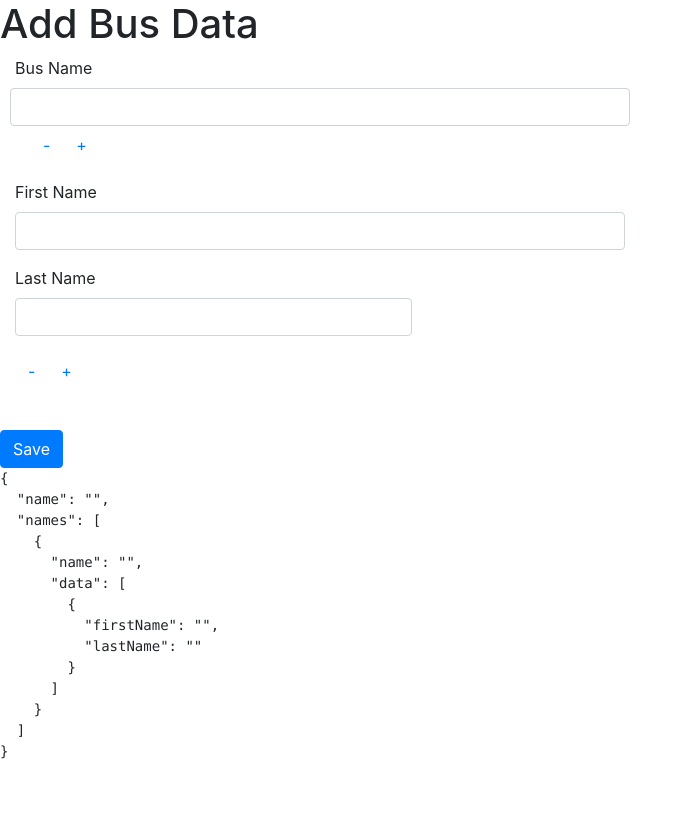
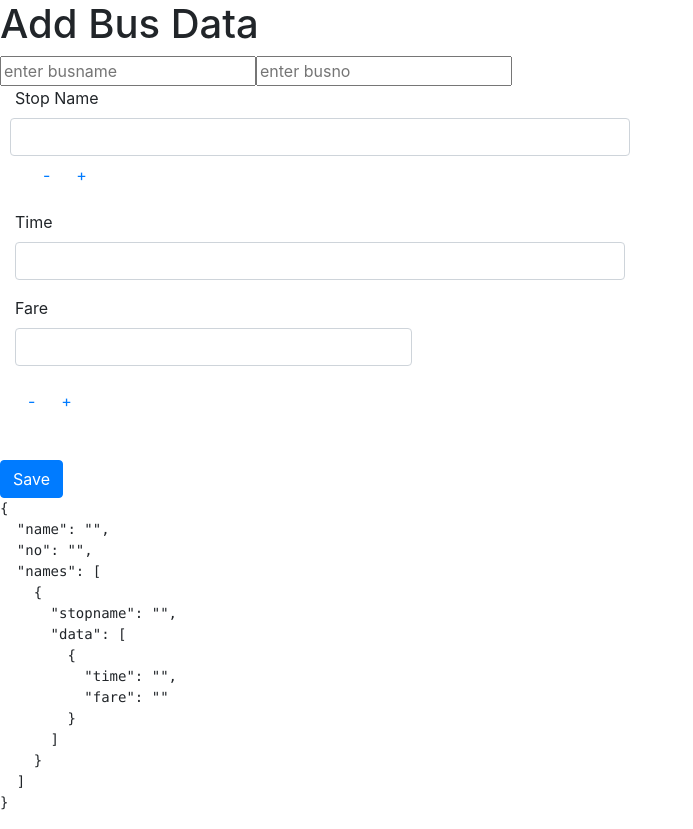
Before and after one commit to karthikkumar19/Local_Routing, a React (Create React App) app: page / in a window 1280 px wide. Shown: the whole page, without its empty margins (0-693 px from the left). Before the commit the page ends 800 px from the top, so only its background shows below. Built offline with nearby package versions, Linux system fonts and the light colour scheme.

Commit message:
names are setting up!

```diff
--- a/src/App.js
+++ b/src/App.js
@@ -9,14 +9,27 @@ import "bootstrap/dist/css/bootstrap.css";
 class App extends React.Component  {
   state={
     name:'',
+    no:'',
     names:[
-     {name:"",data:[{ firstName: '', lastName: '' }]
+     {stopname:"",data:[{ time: '', fare: '' }]
     }
   ]
   }
 
 
     render(){
+
+//input of busname and no
+
+const handlenameno = event =>{
+  event.preventDefault();
+  if(event.target.name === "busname"){
+    this.setState({name:event.target.value});
+  }
+  else if(event.target.name === "busno"){
+    this.setState({no:event.target.value});
+  }
+}
 
     //Submit data method!!
       const handleSubmit = e => {
@@ -25,7 +38,7 @@ class App extends React.Component  {
       };
       const handleInputChangeState = ( event,indexs) => {
         this.setState({
-          names: update(this.state.names, {[indexs]: {name: {$set: event.target.value}}})
+          names: update(this.state.names, {[indexs]: {stopname: {$set: event.target.value}}})
         })
 
       };
@@ -33,14 +46,14 @@ class App extends React.Component  {
 
       //Updating firstname and lastname Method!!
       const handleInputChange = (indexs,index, event) => {
-        if(event.target.name === 'firstName'){
+        if(event.target.name === 'time'){
           this.setState({names: update(this.state.names,
-            { [indexs]: { data: { [index]: { firstName: { $set: event.target.value } } } } }
+            { [indexs]: { data: { [index]: { time: { $set: event.target.value } } } } }
         )});
         }
         else{
           this.setState({names: update(this.state.names,
-            { [indexs]: { data: { [index]: { lastName: { $set: event.target.value } } } } }
+            { [indexs]: { data: { [index]: { fare: { $set: event.target.value } } } } }
         )});
         }
 
@@ -49,7 +62,7 @@ class App extends React.Component  {
       //Pushing Bus data Method!!
       const OnhandleAddFields = () => {
         const values = [...this.state.names];
-        values.push({name:"",data:[{ firstName: '', lastName: '' }]
+        values.push({stopname:"",data:[{ time: '', fare: '' }]
       });
         this.setState({names:values});
       };
@@ -66,7 +79,7 @@ class App extends React.Component  {
       const handleAddFields = (indexs) => {
         const values = [...this.state.names];
         let value = values[indexs].data;
-        value.push({ firstName: '', lastName: '' });
+        value.push({ time: '', fare: '' });
 
         this.setState({names:values});
       };
@@ -87,13 +100,13 @@ class App extends React.Component  {
       {/* <form onSubmit={handleSubmit}> */}
       <div className="form-group col-md-6">
         <div className="form-row">
-        <label htmlFor="BusName" className="col-sm-4">Bus Name</label>
+        <label htmlFor="StopName" className="col-sm-4">Stop Name</label>
                 <input
                   type="text"
                   className="form-control"
-                  id="busName"
-                  name="busName"
-                  value={this.state.names[indexs].name}
+                  id="stopName"
+                  name="stopName"
+                  value={this.state.names[indexs].stopname}
                   onChange={event => handleInputChangeState( event,indexs)}
                 /></div>
                 <div className="form-group col-sm-4">
@@ -117,24 +130,24 @@ class App extends React.Component  {
                 this.state.names[indexs].data.map((inputField, index) => (
 <React.Fragment key={`${inputField}~${index}`}>
   <div className="form-group col-sm-6">
-    <label htmlFor="firstName">First Name</label>
+    <label htmlFor="time">Time</label>
     <input
       type="text"
       className="form-control"
-      id="firstName"
-      name="firstName"
-      value={inputField.firstName}
+      id="time"
+      name="time"
+      value={inputField.time}
       onChange={event => handleInputChange(indexs,index, event)}
     />
   </div>
   <div className="form-group col-sm-4">
-    <label htmlFor="lastName">Last Name</label>
+    <label htmlFor="fare">Fare</label>
     <input
       type="text"
       className="form-control"
-      id="lastName"
-      name="lastName"
-      value={inputField.lastName}
+      id="fare"
+      name="fare"
+      value={inputField.fare}
       onChange={event => handleInputChange(indexs,index, event)}
     />
   </div>
@@ -163,6 +176,9 @@ class App extends React.Component  {
 return (
 <div>
 <h1>Add Bus Data</h1>
+<input name="busname" type="text" value={this.state.name} placeholder="enter busname" onChange={(event) => handlenameno(event)} />
+<input name="busno" type="text" value={this.state.no} placeholder="enter busno" onChange={(event) => handlenameno(event)} />
+
    {name}
   <div className="submit-button">
 <button
```
